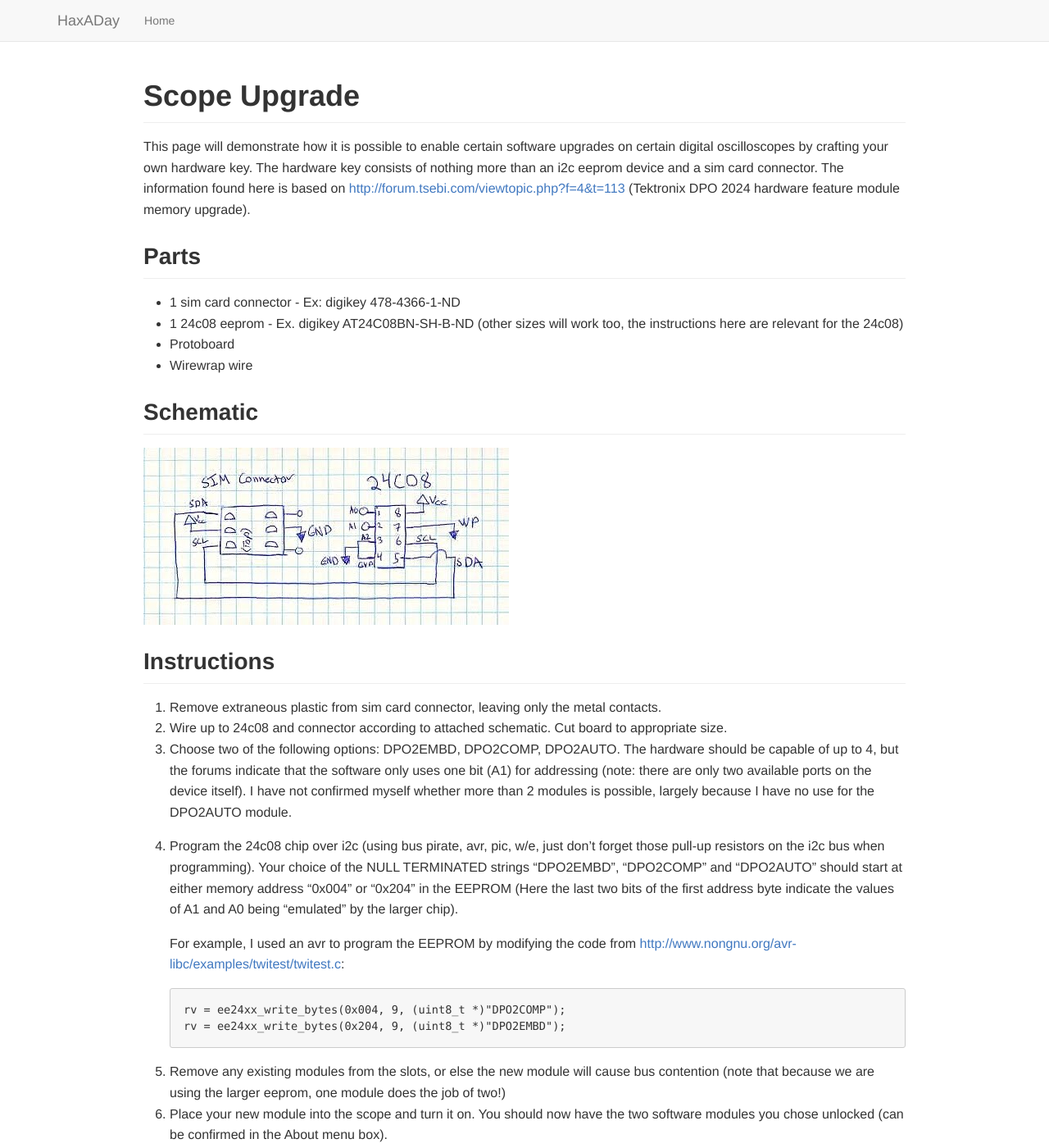
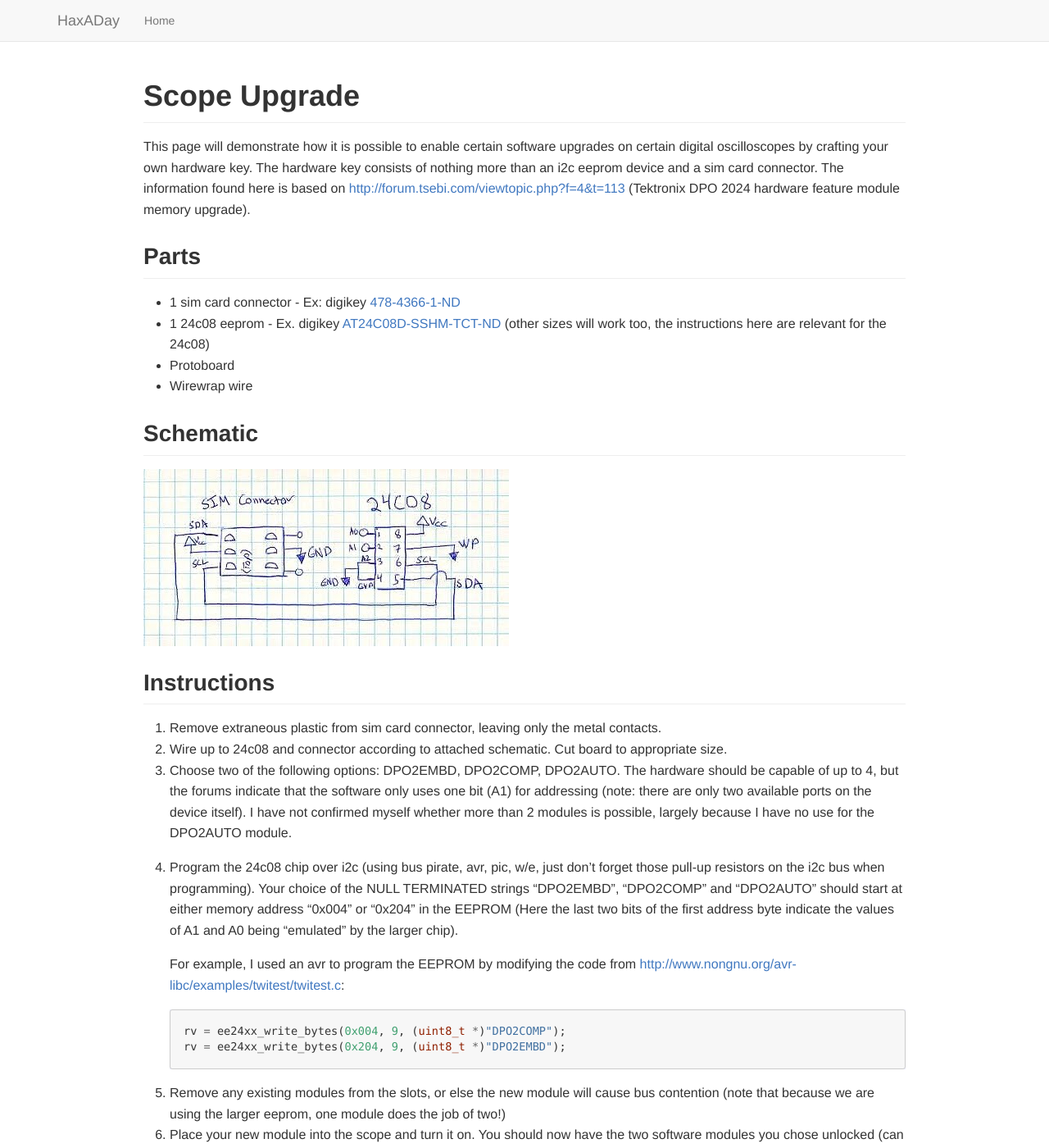
Before and after one commit to haxaday/haxaday.github.io, a Jekyll site: the page built from _posts/2011-06-12-scope-upgrade.md, in a window 1280 px wide and 1400 px high. Shown: the whole window at 82% size. Built offline with Jekyll 4.4.1, drawn with Linux system fonts in a browser that asks for light colours; nearby versions of some CDN libraries.

Commit message:
Enable syntax highlighting, add in digikey links

````diff
--- a/_config.yml
+++ b/_config.yml
@@ -4,3 +4,7 @@ defaults:
       path: "" # an empty string here means all files in the project
     values:
       layout: "default"
+
+kramdown:
+  input: GFM
+  syntax_highlighter: rouge
--- a/_includes/head.html
+++ b/_includes/head.html
@@ -32,9 +32,11 @@
     <!-- Include the HTML5 shiv print polyfill for Internet Explorer browsers 8 and below -->
     <!--[if lt IE 9]><script src="js/html5shiv-printshiv.js" media="all"></script><![endif]-->
 
-	<link href="/css/github-markdown.css" rel="stylesheet" media="all" >
+	<link href="{{ "/css/github-markdown.css" | prepend: site.baseurl }}" rel="stylesheet" media="all" >
+	<link href="{{ "/css/main.css" | prepend: site.baseurl }}" rel="stylesheet" media="all" >
+
 	<style>
-		.markdown-body {
+			.markdown-body {
 			box-sizing: border-box;
 			min-width: 200px;
 			max-width: 980px;
--- a/_posts/2011-06-12-scope-upgrade.md
+++ b/_posts/2011-06-12-scope-upgrade.md
@@ -9,8 +9,8 @@ This page will demonstrate how it is possible to enable certain software upgrade
 
 ## Parts
 
-- 1 sim card connector - Ex: digikey 478-4366-1-ND
-- 1 24c08 eeprom - Ex. digikey AT24C08BN-SH-B-ND (other sizes will work too, the instructions here are relevant for the 24c08)
+- 1 sim card connector - Ex: digikey [478-4366-1-ND](http://www.digikey.com/product-detail/en/009162006206175/478-4366-1-ND/1551089)
+- 1 24c08 eeprom - Ex. digikey [AT24C08D-SSHM-TCT-ND](http://www.digikey.com/product-detail/en/AT24C08D-SSHM-T/AT24C08D-SSHM-TCT-ND/4743514) (other sizes will work too, the instructions here are relevant for the 24c08)
 - Protoboard
 - Wirewrap wire
 
@@ -27,7 +27,7 @@ This page will demonstrate how it is possible to enable certain software upgrade
 
    For example, I used an avr to program the EEPROM by modifying the code from [http://www.nongnu.org/avr-libc/examples/twitest/twitest.c](http://www.nongnu.org/avr-libc/examples/twitest/twitest.c):
 
-   ```C
+   ```c
    rv = ee24xx_write_bytes(0x004, 9, (uint8_t *)"DPO2COMP");
    rv = ee24xx_write_bytes(0x204, 9, (uint8_t *)"DPO2EMBD");
    ```
--- /dev/null
+++ b/_sass/_base.scss
@@ -0,0 +1,9 @@
+/**
+ * Set `margin-bottom` to maintain vertical rhythm
+ */
+h1, h2, h3, h4, h5, h6,
+p, blockquote, pre,
+ul, ol, dl, figure,
+%vertical-rhythm {
+    margin-bottom: $spacing-unit / 2;
+}
--- /dev/null
+++ b/_sass/_syntax-highlighting.scss
@@ -0,0 +1,73 @@
+/**
+ * Syntax highlighting styles
+ */
+.highlight {
+    background: #fff;
+    @extend %vertical-rhythm;
+
+    .highlighter-rouge & {
+      background: #eef;
+    }
+
+	.hll { background-color: #ffffcc }
+	.c { color: #60a0b0; font-style: italic } /* Comment */
+	.err { border: 1px solid #FF0000 } /* Error */
+	.k { color: #007020; font-weight: bold } /* Keyword */
+	.o { color: #666666 } /* Operator */
+	.cm { color: #60a0b0; font-style: italic } /* Comment.Multiline */
+	.cp { color: #007020 } /* Comment.Preproc */
+	.c1 { color: #60a0b0; font-style: italic } /* Comment.Single */
+	.cs { color: #60a0b0; background-color: #fff0f0 } /* Comment.Special */
+	.gd { color: #A00000 } /* Generic.Deleted */
+	.ge { font-style: italic } /* Generic.Emph */
+	.gr { color: #FF0000 } /* Generic.Error */
+	.gh { color: #000080; font-weight: bold } /* Generic.Heading */
+	.gi { color: #00A000 } /* Generic.Inserted */
+	.go { color: #808080 } /* Generic.Output */
+	.gp { color: #c65d09; font-weight: bold } /* Generic.Prompt */
+	.gs { font-weight: bold } /* Generic.Strong */
+	.gu { color: #800080; font-weight: bold } /* Generic.Subheading */
+	.gt { color: #0040D0 } /* Generic.Traceback */
+	.kc { color: #007020; font-weight: bold } /* Keyword.Constant */
+	.kd { color: #007020; font-weight: bold } /* Keyword.Declaration */
+	.kn { color: #007020; font-weight: bold } /* Keyword.Namespace */
+	.kp { color: #007020 } /* Keyword.Pseudo */
+	.kr { color: #007020; font-weight: bold } /* Keyword.Reserved */
+	.kt { color: #902000 } /* Keyword.Type */
+	.m { color: #40a070 } /* Literal.Number */
+	.s { color: #4070a0 } /* Literal.String */
+	.na { color: #4070a0 } /* Name.Attribute */
+	.nb { color: #007020 } /* Name.Builtin */
+	.nc { color: #0e84b5; font-weight: bold } /* Name.Class */
+	.no { color: #60add5 } /* Name.Constant */
+	.nd { color: #555555; font-weight: bold } /* Name.Decorator */
+	.ni { color: #d55537; font-weight: bold } /* Name.Entity */
+	.ne { color: #007020 } /* Name.Exception */
+	.nf { color: #06287e } /* Name.Function */
+	.nl { color: #002070; font-weight: bold } /* Name.Label */
+	.nn { color: #0e84b5; font-weight: bold } /* Name.Namespace */
+	.nt { color: #062873; font-weight: bold } /* Name.Tag */
+	.nv { color: #bb60d5 } /* Name.Variable */
+	.ow { color: #007020; font-weight: bold } /* Operator.Word */
+	.w { color: #bbbbbb } /* Text.Whitespace */
+	.mf { color: #40a070 } /* Literal.Number.Float */
+	.mh { color: #40a070 } /* Literal.Number.Hex */
+	.mi { color: #40a070 } /* Literal.Number.Integer */
+	.mo { color: #40a070 } /* Literal.Number.Oct */
+	.sb { color: #4070a0 } /* Literal.String.Backtick */
+	.sc { color: #4070a0 } /* Literal.String.Char */
+	.sd { color: #4070a0; font-style: italic } /* Literal.String.Doc */
+	.s2 { color: #4070a0 } /* Literal.String.Double */
+	.se { color: #4070a0; font-weight: bold } /* Literal.String.Escape */
+	.sh { color: #4070a0 } /* Literal.String.Heredoc */
+	.si { color: #70a0d0; font-style: italic } /* Literal.String.Interpol */
+	.sx { color: #c65d09 } /* Literal.String.Other */
+	.sr { color: #235388 } /* Literal.String.Regex */
+	.s1 { color: #4070a0 } /* Literal.String.Single */
+	.ss { color: #517918 } /* Literal.String.Symbol */
+	.bp { color: #007020 } /* Name.Builtin.Pseudo */
+	.vc { color: #bb60d5 } /* Name.Variable.Class */
+	.vg { color: #bb60d5 } /* Name.Variable.Global */
+	.vi { color: #bb60d5 } /* Name.Variable.Instance */
+	.il { color: #40a070 } /* Literal.Number.Integer.Long */
+}
--- /dev/null
+++ b/css/main.scss
@@ -0,0 +1,6 @@
+---
+---
+
+$spacing-unit:     30px;
+
+@import "base", "syntax-highlighting";
````
